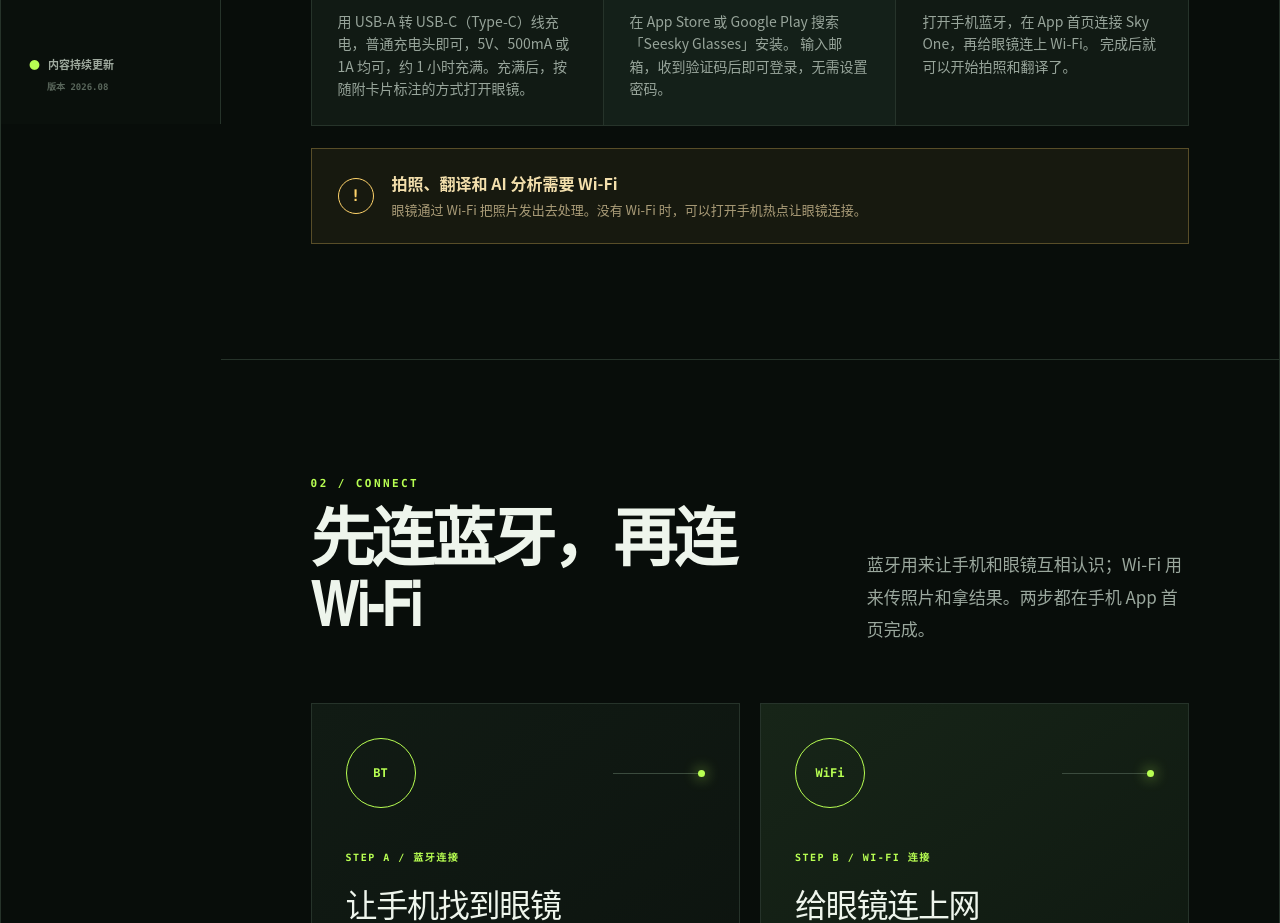
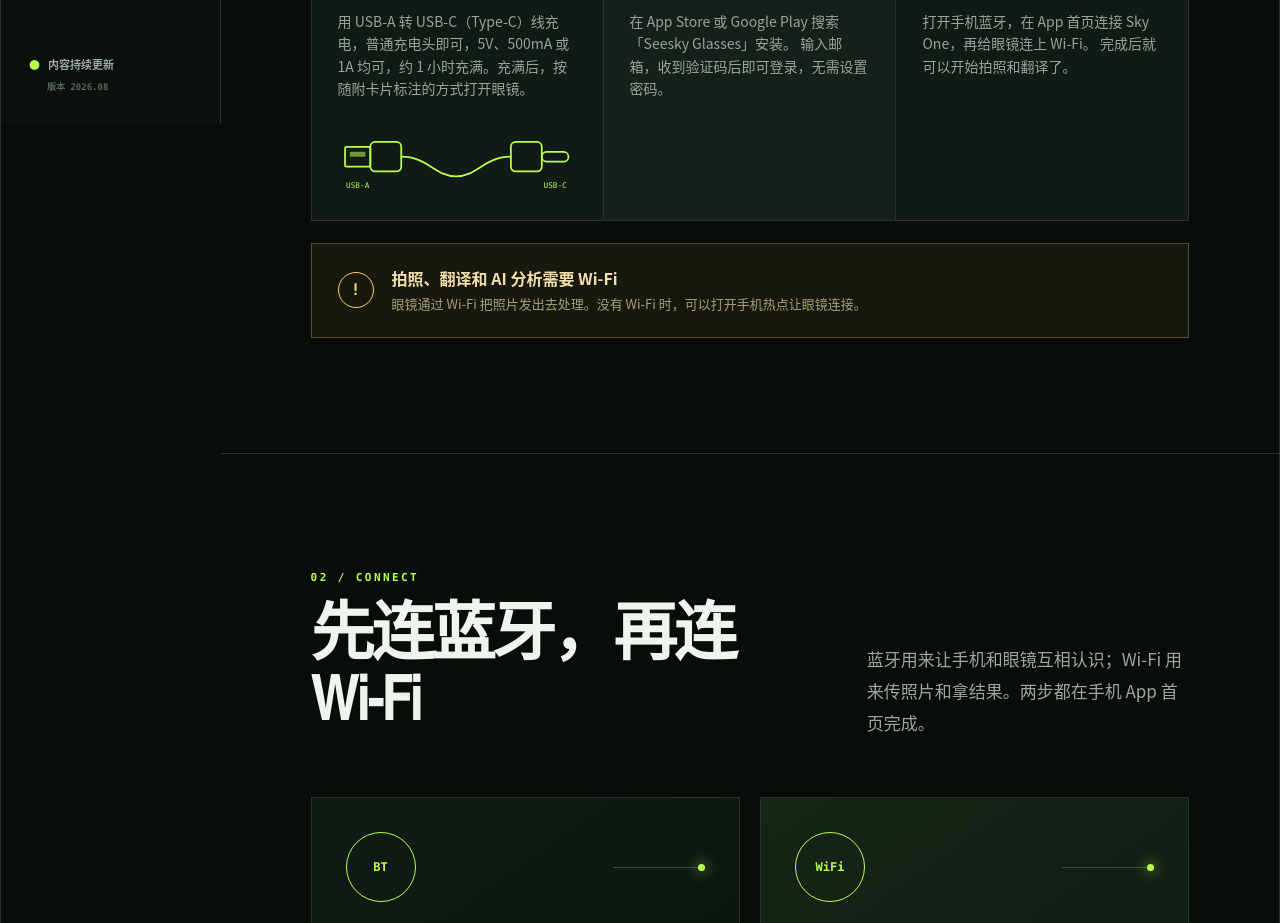
Before and after one commit to Seesky-AI-Glasses/Manual, a Next.js app: page / in a window 1280 px wide. Shown: the part 1400-2323 px from the top of the page. Built offline with nearby package versions, Linux system fonts and the light colour scheme.

Commit message:
Add USB-A to USB-C cable illustration to charging step

```diff
--- /dev/null
+++ b/app/CableFigure.tsx
@@ -0,0 +1,49 @@
+export default function CableFigure({ title }: { title: string }) {
+  return (
+    <svg
+      className="cable-figure"
+      viewBox="0 0 340 100"
+      role="img"
+      aria-label={title}
+      fill="none"
+      stroke="currentColor"
+      strokeWidth="2.5"
+      strokeLinecap="round"
+      strokeLinejoin="round"
+    >
+      <title>{title}</title>
+      {/* USB-A plug */}
+      <rect x="10" y="34" width="36" height="28" rx="2" />
+      <rect x="17" y="41" width="22" height="7" fill="currentColor" stroke="none" opacity="0.55" />
+      <rect x="46" y="27" width="44" height="42" rx="7" />
+      {/* cable */}
+      <path d="M90 48 C 128 48, 138 76, 168 76 C 198 76, 208 48, 246 48" />
+      {/* USB-C plug */}
+      <rect x="246" y="27" width="44" height="42" rx="7" />
+      <rect x="290" y="41" width="38" height="14" rx="7" />
+      {/* labels */}
+      <text
+        x="28"
+        y="92"
+        textAnchor="middle"
+        fill="currentColor"
+        stroke="none"
+        fontFamily="SFMono-Regular, Consolas, monospace"
+        fontSize="11"
+      >
+        USB-A
+      </text>
+      <text
+        x="309"
+        y="92"
+        textAnchor="middle"
+        fill="currentColor"
+        stroke="none"
+        fontFamily="SFMono-Regular, Consolas, monospace"
+        fontSize="11"
+      >
+        USB-C
+      </text>
+    </svg>
+  );
+}
--- a/app/en/page.tsx
+++ b/app/en/page.tsx
@@ -1,4 +1,5 @@
 import type { Metadata } from "next";
+import CableFigure from "../CableFigure";
 
 export const metadata: Metadata = {
   title: "Sky One Smart Glasses User Guide",
@@ -219,6 +220,7 @@ export default function Home() {
                     hour. Once full, turn the glasses on as shown on the
                     included card.
                   </p>
+                  <CableFigure title="USB-A to USB-C charging cable" />
                 </li>
                 <li>
                   <span className="step-number">02</span>
--- a/app/globals.css
+++ b/app/globals.css
@@ -1736,3 +1736,10 @@ footer > a {
     background: #f5f5f2;
   }
 }
+
+.cable-figure {
+  display: block;
+  width: min(100%, 250px);
+  margin-top: 24px;
+  color: var(--acid);
+}
--- a/app/page.tsx
+++ b/app/page.tsx
@@ -1,3 +1,5 @@
+import CableFigure from "./CableFigure";
+
 const functions = [
   {
     code: "01",
@@ -207,6 +209,7 @@ export default function Home() {
                   <p>
                     用 USB-A 转 USB-C（Type-C）线充电，普通充电头即可，5V、500mA 或 1A 均可，约 1 小时充满。充满后，按随附卡片标注的方式打开眼镜。
                   </p>
+                  <CableFigure title="USB-A 转 USB-C 充电线示意图" />
                 </li>
                 <li>
                   <span className="step-number">02</span>
--- a/print/manual.html
+++ b/print/manual.html
@@ -69,6 +69,7 @@
   .care { display: grid; grid-template-columns: 1fr 1fr 1fr; gap: 4mm; margin-top: 4mm; }
   .care div { border-top: 2px solid var(--green); padding-top: 2mm; }
   .care strong { display: block; margin-bottom: 1mm; }
+  .cable { display: block; width: 46mm; margin: 2mm auto 0; }
 </style>
 </head>
 <body>
@@ -94,7 +95,16 @@
   <h2><span class="n">01</span>快速开始</h2>
   <p class="lede">第一次使用前，请先把眼镜充满电，并在手机上装好配套 App。</p>
   <div class="cols">
-    <div class="card"><span class="tag">STEP 1</span><h3>充电并开机</h3><p>用 USB-A 转 USB-C（Type-C）线充电，普通充电头即可，5V、500mA 或 1A 均可，约 1 小时充满。充满后，按随附卡片标注的方式打开眼镜。</p></div>
+    <div class="card"><span class="tag">STEP 1</span><h3>充电并开机</h3><p>用 USB-A 转 USB-C（Type-C）线充电，普通充电头即可，5V、500mA 或 1A 均可，约 1 小时充满。充满后，按随附卡片标注的方式打开眼镜。</p><svg class="cable" viewBox="0 0 340 100" fill="none" stroke="#2f7d4a" stroke-width="2.5" stroke-linecap="round" stroke-linejoin="round" role="img" aria-label="USB-A 转 USB-C 充电线示意图">
+      <rect x="10" y="34" width="36" height="28" rx="2"/>
+      <rect x="17" y="41" width="22" height="7" fill="#2f7d4a" stroke="none" opacity="0.55"/>
+      <rect x="46" y="27" width="44" height="42" rx="7"/>
+      <path d="M90 48 C 128 48, 138 76, 168 76 C 198 76, 208 48, 246 48"/>
+      <rect x="246" y="27" width="44" height="42" rx="7"/>
+      <rect x="290" y="41" width="38" height="14" rx="7"/>
+      <text x="28" y="92" text-anchor="middle" fill="#2f7d4a" stroke="none" font-family="Menlo, Consolas, monospace" font-size="11">USB-A</text>
+      <text x="309" y="92" text-anchor="middle" fill="#2f7d4a" stroke="none" font-family="Menlo, Consolas, monospace" font-size="11">USB-C</text>
+    </svg></div>
     <div class="card"><span class="tag">STEP 2</span><h3>安装 App 并登录</h3><p>在 App Store 或 Google Play 搜索「Seesky Glasses」安装。输入邮箱，收到验证码后即可登录，无需设置密码。</p></div>
     <div class="card"><span class="tag">STEP 3</span><h3>连接眼镜</h3><p>打开手机蓝牙，在 App 首页连接 Sky One，再给眼镜连上 Wi-Fi。完成后就可以开始拍照和翻译了。</p></div>
     <div class="warn"><strong>拍照、翻译和 AI 分析需要 Wi-Fi。</strong>眼镜通过 Wi-Fi 把照片发出去处理。没有 Wi-Fi 时，可以打开手机热点让眼镜连接。</div>
```
